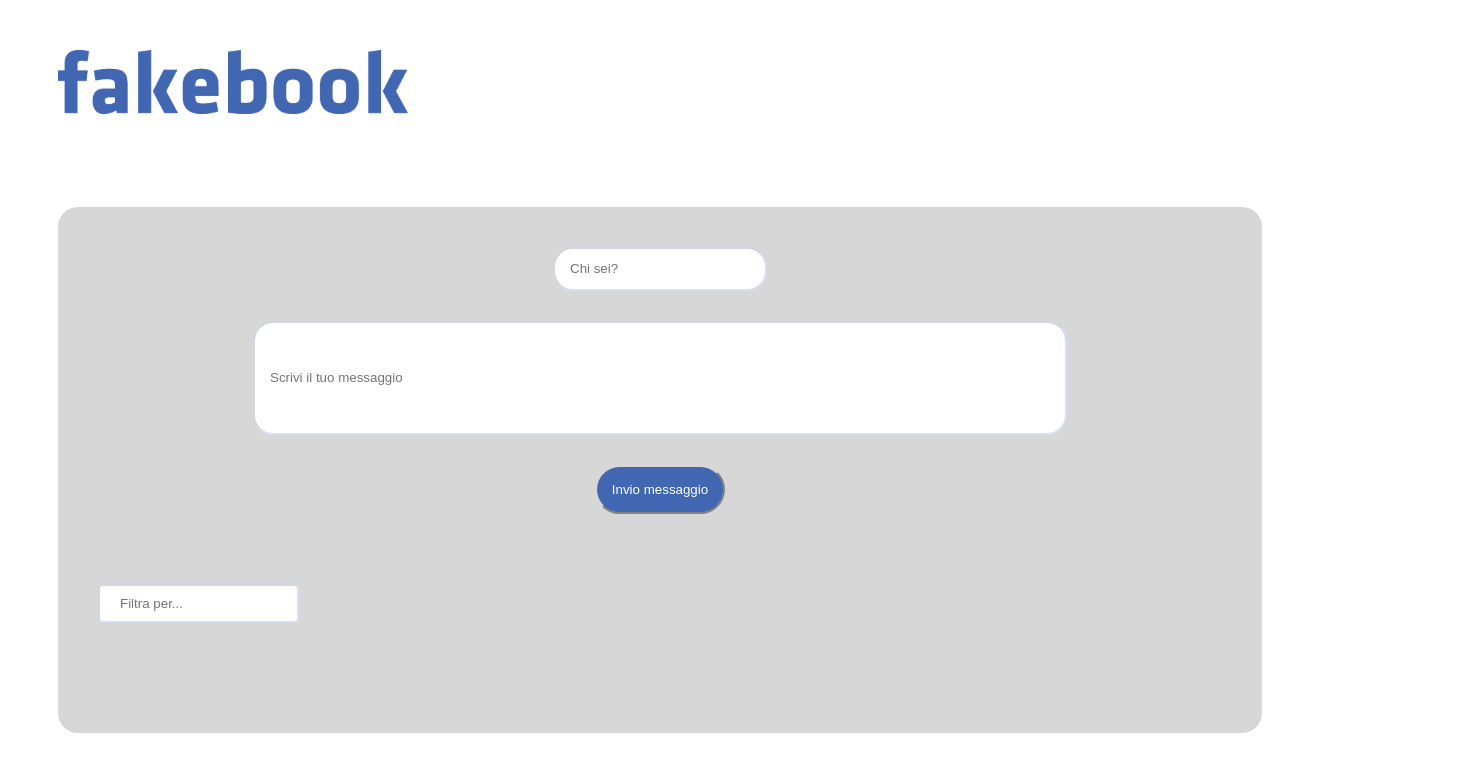
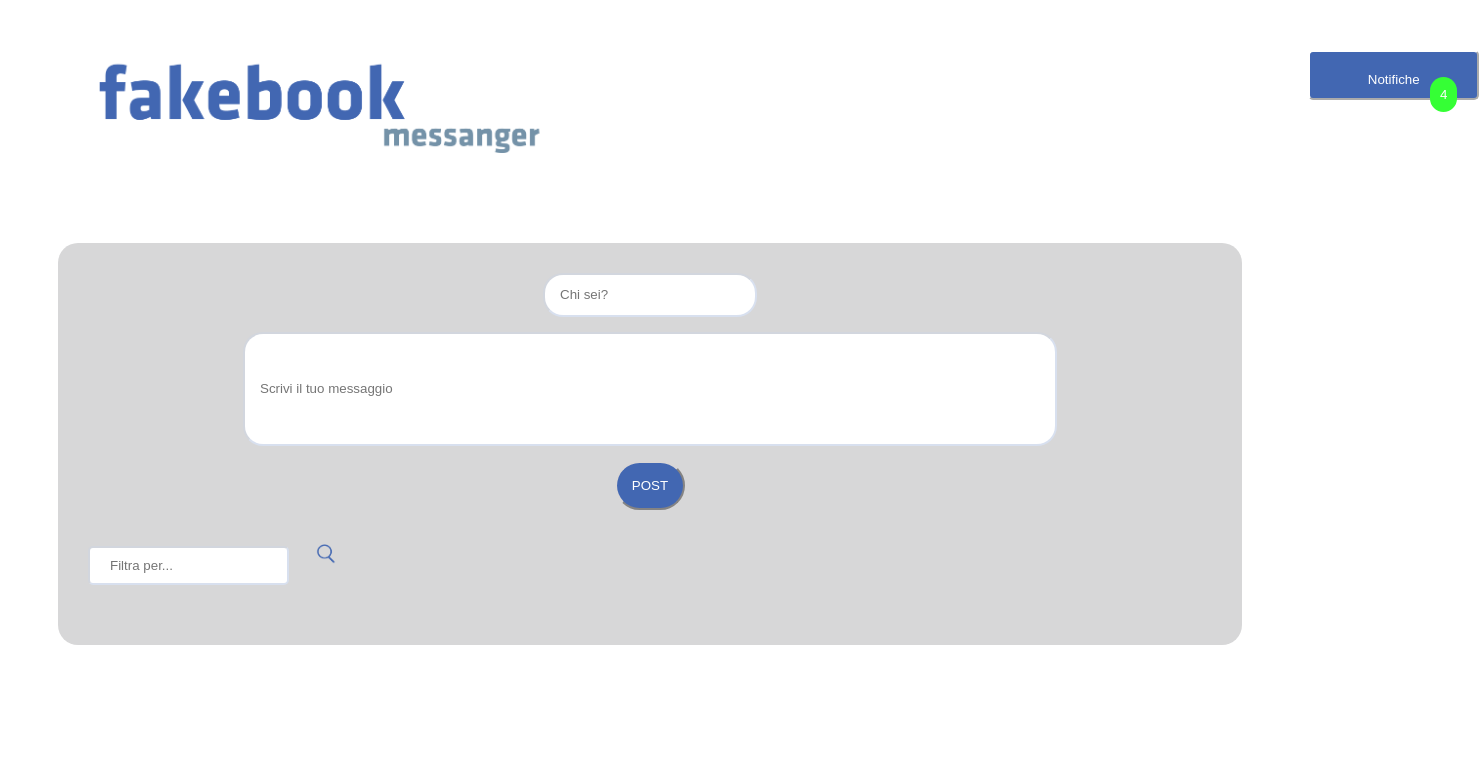
Before and after one commit to MartinaVenasco/30.06, a plain HTML site: page index.html in a window 1280 px wide. Shown: the whole page, 1479 px wide, since content can reach past the window. Drawn offline with Linux system fonts and the light colour scheme; no server answers.

Commit message:
chore: second init

```diff
--- a/index.html
+++ b/index.html
@@ -8,17 +8,19 @@
   <link rel="stylesheet" href="./style.css">
 </head>
 <body>
-  <header> </header>
-  <div class="main-content"><div class="header"> <img class ="logo" src="/fakebook.png"></div>
+
+  <div class="main-content"><div class="logo-not"> <img class ="logo" src="/fb_Tavola disegno 1_Tavola disegno 1.png"><button type="button" class="btn">
+    Notifiche <br> <span class="badge">4</span>
+    </button></div>
   <section class="friends"></section>
   <section class="messages">
     <div class="add-new-message">
      <input type="text" class="input-sender" id="input-sender" placeholder="Chi sei?"> <input type="text" class="input-text" id="input-text" placeholder="Scrivi il tuo messaggio">
 
-      <button class="add-new-message-btn">Invio messaggio</button>
+      <button class="add-new-message-btn">POST</button>
     </div>
     <div class="filter">
-      <input type="text" class="filter-input" id="filter-input" placeholder="Filtra per...">
+      <input type="text" class="filter-input" id="filter-input" placeholder="Filtra per..."> <img class="search" src="/search-02.png">
     </div>
     <div class="messages-list"></div>
   </section>
--- a/script.js
+++ b/script.js
@@ -26,6 +26,8 @@ GET('https://edgemony-backend.herokuapp.com/messages').then((messagesList) => {
   messagesList.reverse().map(({text, sender, date}) => createMessageEl(messagesListEl, text, sender, date)) // Questo è identico a quello che succede in riga 11
 })
 
+
+
 inputTextEl.addEventListener('input', (e) => messageBodyPost.text = e.target.value);
 
 inputSender.addEventListener('input', (e) => {
--- a/style.css
+++ b/style.css
@@ -55,7 +55,7 @@ body {
 .messageCard {
   display: flex;
   flex-direction: column;
-color:black;
+  color: black;
   padding: 0 20px;
 }
 
@@ -67,14 +67,34 @@ color:black;
 }
 
 @media only screen and (min-width: 767px) {
+  .logo-not {
+    display: flex;
+    flex-direction: row;
+    align-items: space-between;
+  }
   .logo {
-    width: 350px;
+    width: 550px;
     margin-bottom: 50px;
+    margin-right: 700px;
+  }
+  .btn {
+    background-color: #4267b2;
+    color: white;
+    padding: 20px;
+    border-radius: 5px;
+    border-color: white;
+    height: 50px;
+  }
+  .badge {
+    background-color: rgb(53, 255, 53);
+    padding: 10px;
+    border-radius: 100px;
+    margin-left: 100px;
+    width: 20px;
   }
 
   .main-content {
     margin: 50px;
-
   }
   .friends {
     display: flex;
@@ -109,27 +129,39 @@ color:black;
     display: flex;
     flex-direction: column;
     align-items: center;
-    gap: 30px;
+    gap: 15px;
   }
   .messages {
-    padding: 20px;
+    padding: 10px;
     width: 100%;
     display: flex;
     background-color: #d7d7d8;
     border-radius: 20px;
+    gap: 10px;
+  }
+  .search {
+    width: 30px;
+    height: 30px;
+  }
 
+
+  .data {
+    color: #4267b2;
   }
-  .data { color:#4267b2}
-  .sender {font-weight: bold ;}
+  .sender {
+    font-weight: bold;
+  }
   .par {
     padding-right: 5px;
     color: white;
   }
-  .text {font-weight: thin;}
+  .text {
+    font-weight: thin;
+  }
   .messageCard {
     display: flex;
     flex-direction: column;
-background-color: white;
+    background-color: white;
     padding: 0 20px;
   }
   .input-text,
@@ -148,7 +180,6 @@ background-color: white;
   }
   .filter-input {
     margin: 0 20px;
-
   }
   .filter-input {
     padding: 10px;
@@ -156,23 +187,23 @@ background-color: white;
     border-radius: 5px;
   }
 
-  ::placeholder {padding:10px;}
+  ::placeholder {
+    padding: 10px;
+  }
   .add-new-message-btn {
     padding: 15px;
     border-radius: 30px;
-    background-color: #4267B2;
+    background-color: #4267b2;
     color: white;
     border-color: rgb(216, 214, 214);
-
   }
   .add-new-message-btn:hover {
     background-color: rgb(185, 185, 187);
-
   }
   .messages-list {
     padding: 20px;
     display: flex;
     flex-direction: column;
-    gap: 20px;
+    gap: 10px;
   }
 }
--- a/utils.js
+++ b/utils.js
@@ -46,6 +46,7 @@ dataPar.className = "data"
 senderPar.className = "sender"
   wrapper.className = 'messageCard';
   textPar.className = "text"
+
   textPar.textContent = text;
   senderPar.textContent = sender;
   // dataPar.textContent = date.split('T')[0].split('-').reverse().join('-');
```
Also changed, not shown: fakebook.png (deleted), fb_Tavola disegno 1_Tavola disegno 1.png (added), search-02.png (added).
